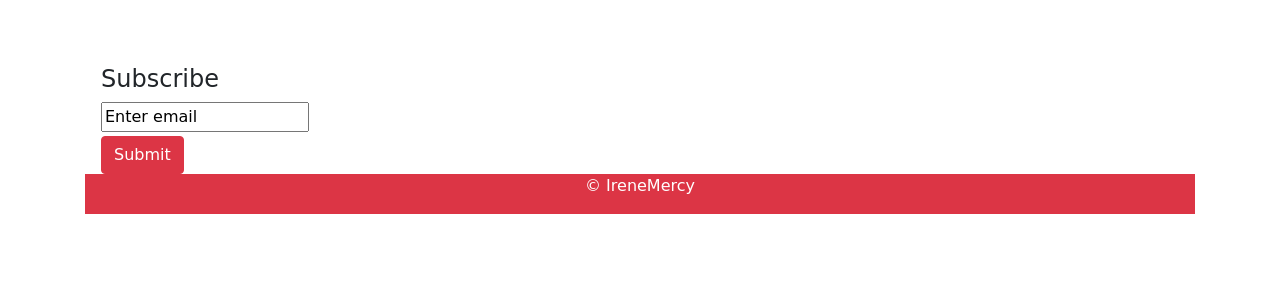
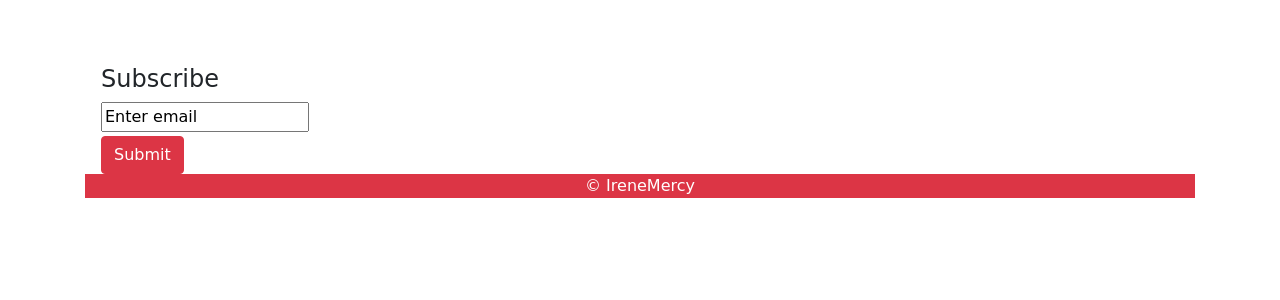
Before and after one commit to IreneMercy/Blogyou, a Python web app: template app/templates/index.html in a window 1280 px wide. Shown: the part 56-356 px from the top of the page. Run offline with Jinja, Linux system fonts and the light colour scheme; the template is opened without the code that fills it, so the values that code supplies are empty; some libraries are stand-ins or nearby versions; some web fonts are replaced.

Commit message:
modify footer

```diff
--- a/app/templates/index.html
+++ b/app/templates/index.html
@@ -55,13 +55,9 @@
 
   </div>
   <footer>
-    <div class="container-fluid">
-      <div class="row  bg-danger">
-        <div class="col-md-12">
+        <div class="col-md-12 bg-danger">
           <p class="text-center text-white">&copy; IreneMercy</p>
         </div>
-      </div>
-    </div>
   </footer>
 </div>
 {%  endblock %}
```
